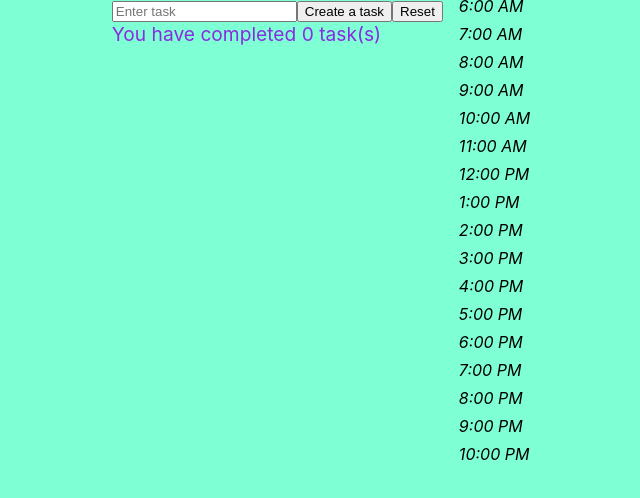
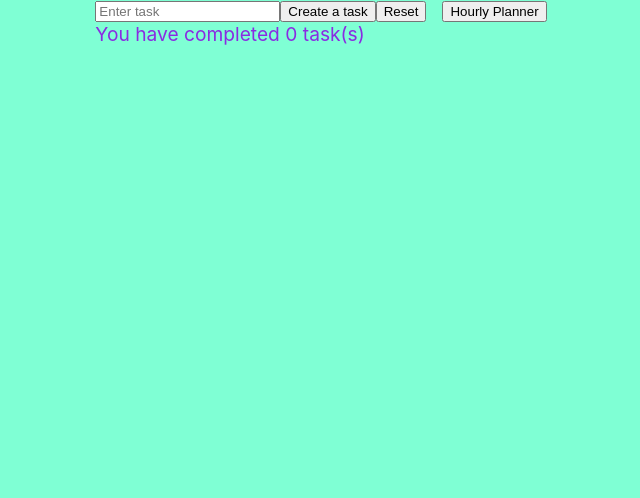
Before and after one commit to tSquand/sandbox, a React (Create React App) app: page / in a window 1280 px wide. Shown: the top 498 px of the page, without its empty margins (319-959 px from the left). Built offline with nearby package versions, Linux system fonts and the light colour scheme.

Commit message:
Added ability to minimize/maximize hour planner, added reset button - not functional yet

```diff
--- a/src/components/HourPlanner/index.js
+++ b/src/components/HourPlanner/index.js
@@ -4,6 +4,7 @@ import './styles.css';
 const HourPlanner = ({ onTaskScheduled }) => {
     const [scheduleAM, setScheduleAM] = useState(Array(7).fill([]));
     const [schedulePM, setSchedulePM] = useState(Array(10).fill([]));
+    const [isMinimized, setIsMinimized] = useState(true);
 
     const onDrop = (event, hour, isPM) => {
         event.preventDefault();
@@ -50,10 +51,23 @@ const HourPlanner = ({ onTaskScheduled }) => {
         ));
     };
 
+    const toggleMinimize = () => {
+        setIsMinimized(!isMinimized);
+    };
+
     return (
         <div className="hour-planner">
+            <button onClick={toggleMinimize} className="minimize-button">
+                {isMinimized ? 'Hourly Planner' : '-'}
+            </button>
+            {!isMinimized && (
+                <>
             {renderHourSlots(scheduleAM, false)}
             {renderHourSlots(schedulePM, true)}
+            <button>Reset</button>
+                </>
+            )}
+
         </div>
     );
 };
--- a/src/components/HourPlanner/styles.css
+++ b/src/components/HourPlanner/styles.css
@@ -20,3 +20,7 @@ ul {
     border-radius: 4px;
     border-color: black;
 }
+
+.minimize-button {
+    align-content: end;
+}
```
